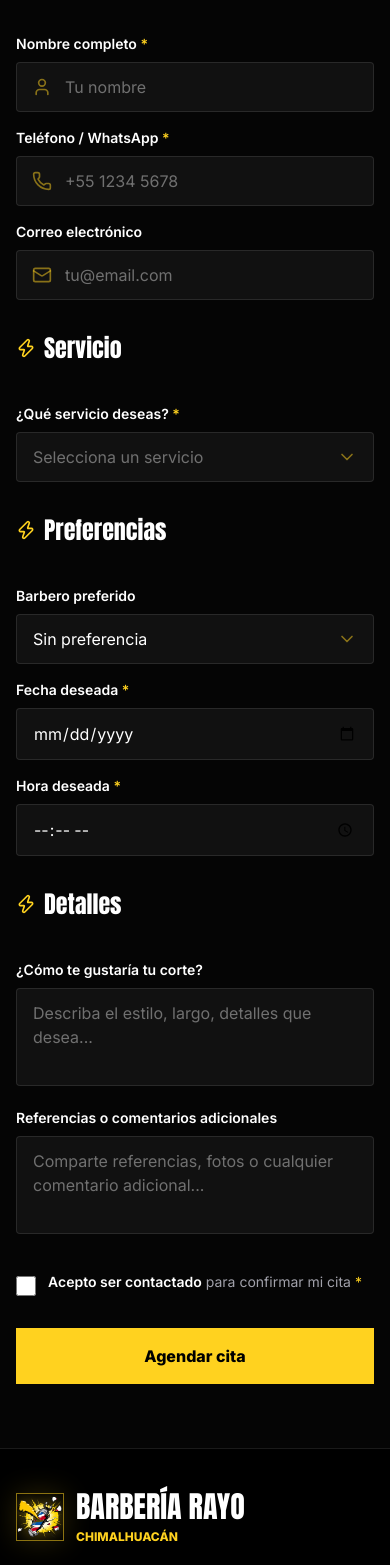
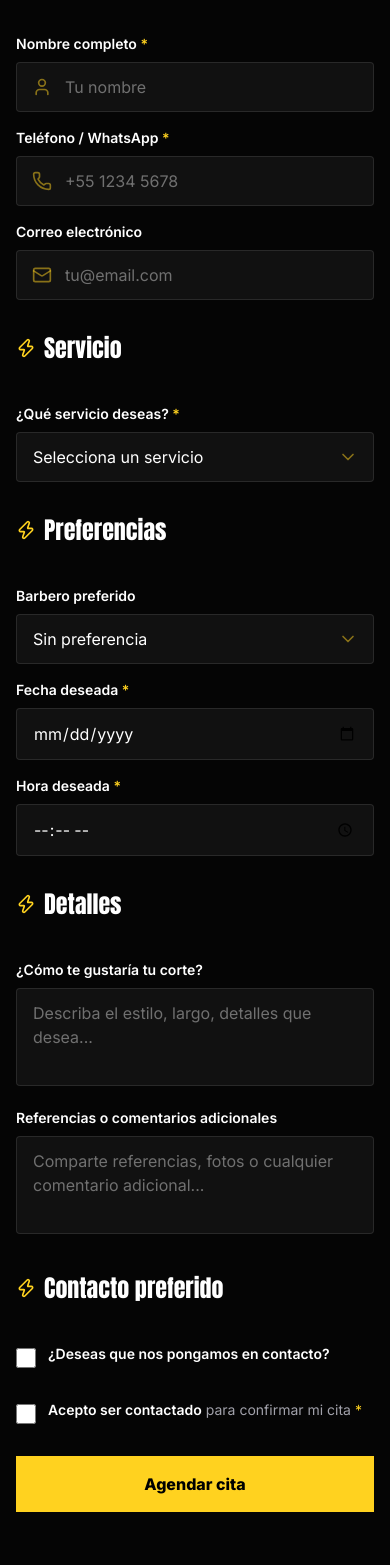
Before and after one commit to NhackerN/Barberia-Rayo, a React (Vite) app: page /agendar in a window 390 px wide. Shown: the part 427-1992 px from the top of the page. Built offline with nearby package versions, Linux system fonts and the light colour scheme.

Commit message:
Fix: Simplify SelectInput for mobile compatibility and add contact preference fields

```diff
--- a/src/components/BookingForm.tsx
+++ b/src/components/BookingForm.tsx
@@ -13,6 +13,8 @@ interface FormData {
   description: string
   comments: string
   acceptTerms: boolean
+  wantContact: boolean
+  contactMethod: 'whatsapp' | 'email' | 'both' | ''
 }
 
 interface FormErrors {
@@ -52,6 +54,8 @@ export default function BookingForm({ onSubmit }: BookingFormProps) {
     description: '',
     comments: '',
     acceptTerms: false,
+    wantContact: false,
+    contactMethod: '',
   })
 
   const [errors, setErrors] = useState<FormErrors>({})
@@ -88,6 +92,10 @@ export default function BookingForm({ onSubmit }: BookingFormProps) {
 
     if (!formData.acceptTerms) {
       newErrors.acceptTerms = 'Debes aceptar ser contactado'
+    }
+
+    if (formData.wantContact && !formData.contactMethod) {
+      newErrors.contactMethod = 'Selecciona un método de contacto'
     }
 
     setErrors(newErrors)
@@ -374,6 +382,80 @@ export default function BookingForm({ onSubmit }: BookingFormProps) {
           </div>
         </fieldset>
 
+        {/* Contacto Preferido */}
+        <fieldset className="space-y-4">
+          <legend className="flex items-center gap-2 mb-6">
+            <Zap className="h-5 w-5 text-rayo-yellow" />
+            <span className="font-display text-2xl text-white">
+              Contacto preferido
+            </span>
+          </legend>
+
+          <div className="flex items-start gap-3">
+            <input
+              type="checkbox"
+              id="wantContact"
+              name="wantContact"
+              checked={formData.wantContact}
+              onChange={handleChange}
+              className="w-5 h-5 mt-1 accent-rayo-yellow cursor-pointer border border-white/20 rounded"
+            />
+            <label htmlFor="wantContact" className="text-sm text-white">
+              <span className="font-semibold">¿Deseas que nos pongamos en contacto?</span>
+            </label>
+          </div>
+
+          {formData.wantContact && (
+            <div className="space-y-4 pl-8 border-l-2 border-rayo-yellow/30">
+              <p className="text-sm text-rayo-muted">
+                Selecciona cómo prefieres que te contactemos <span className="text-rayo-yellow">*</span>
+              </p>
+
+              <div className="space-y-2">
+                <label className="flex items-center gap-3 p-3 border border-white/10 rounded hover:border-rayo-yellow/50 transition-colors cursor-pointer">
+                  <input
+                    type="radio"
+                    name="contactMethod"
+                    value="whatsapp"
+                    checked={formData.contactMethod === 'whatsapp'}
+                    onChange={handleChange}
+                    className="w-4 h-4 accent-rayo-yellow cursor-pointer"
+                  />
+                  <span className="text-sm text-white font-semibold">WhatsApp</span>
+                </label>
+
+                <label className="flex items-center gap-3 p-3 border border-white/10 rounded hover:border-rayo-yellow/50 transition-colors cursor-pointer">
+                  <input
+                    type="radio"
+                    name="contactMethod"
+                    value="email"
+                    checked={formData.contactMethod === 'email'}
+                    onChange={handleChange}
+                    className="w-4 h-4 accent-rayo-yellow cursor-pointer"
+                  />
+                  <span className="text-sm text-white font-semibold">Correo electrónico</span>
+                </label>
+
+                <label className="flex items-center gap-3 p-3 border border-white/10 rounded hover:border-rayo-yellow/50 transition-colors cursor-pointer">
+                  <input
+                    type="radio"
+                    name="contactMethod"
+                    value="both"
+                    checked={formData.contactMethod === 'both'}
+                    onChange={handleChange}
+                    className="w-4 h-4 accent-rayo-yellow cursor-pointer"
+                  />
+                  <span className="text-sm text-white font-semibold">Ambos</span>
+                </label>
+              </div>
+
+              {errors.contactMethod && (
+                <p className="text-sm text-red-500">{errors.contactMethod}</p>
+              )}
+            </div>
+          )}
+        </fieldset>
+
         {/* Confirmación */}
         <fieldset className="space-y-4">
           <div className="flex items-start gap-3">
--- a/src/components/SelectInput.tsx
+++ b/src/components/SelectInput.tsx
@@ -1,4 +1,3 @@
-import { useState, useRef, useEffect } from 'react'
 import { ChevronDown } from 'lucide-react'
 
 interface SelectInputProps {
@@ -22,44 +21,15 @@ export default function SelectInput({
   hasError = false,
   firstOptionEmpty = true,
 }: SelectInputProps) {
-  const [isOpen, setIsOpen] = useState(false)
-  const selectRef = useRef<HTMLSelectElement>(null)
-  const containerRef = useRef<HTMLDivElement>(null)
-
-  useEffect(() => {
-    const handleClickOutside = (event: Event) => {
-      if (containerRef.current && !containerRef.current.contains(event.target as Node)) {
-        setIsOpen(false)
-      }
-    }
-
-    if (isOpen) {
-      document.addEventListener('mousedown', handleClickOutside)
-      document.addEventListener('touchstart', handleClickOutside)
-    }
-
-    return () => {
-      document.removeEventListener('mousedown', handleClickOutside)
-      document.removeEventListener('touchstart', handleClickOutside)
-    }
-  }, [isOpen])
-
-  const handleChange = (e: React.ChangeEvent<HTMLSelectElement>) => {
-    onChange(e)
-    setIsOpen(false)
-  }
-
   return (
-    <div ref={containerRef} className="relative">
+    <div className="relative">
       <select
-        ref={selectRef}
         id={id}
         name={name}
         value={value}
-        onChange={handleChange}
-        onFocus={() => setIsOpen(true)}
-        className={`w-full px-4 py-3 bg-rayo-panel border rounded text-white cursor-pointer appearance-none opacity-0 absolute inset-0 ${
-          hasError ? 'border-red-500/50' : 'border-white/10'
+        onChange={onChange}
+        className={`w-full px-4 py-3 pr-12 bg-rayo-panel border rounded text-white cursor-pointer transition-colors focus:outline-none focus:ring-2 focus:ring-rayo-yellow appearance-none ${
+          hasError ? 'border-red-500/50 focus:ring-red-500' : 'border-white/10 hover:border-white/20'
         }`}
       >
         {firstOptionEmpty && <option value="">{placeholder}</option>}
@@ -70,16 +40,7 @@ export default function SelectInput({
         ))}
       </select>
 
-      <div
-        className={`w-full px-4 py-3 bg-rayo-panel border rounded transition-colors flex items-center justify-between pointer-events-none ${
-          hasError ? 'border-red-500/50' : 'border-white/10'
-        }`}
-      >
-        <span className={value ? 'text-white' : 'text-white/40'}>
-          {value || placeholder}
-        </span>
-        <ChevronDown className={`h-5 w-5 text-rayo-yellow/50 transition-transform ${isOpen ? 'rotate-180' : ''}`} />
-      </div>
+      <ChevronDown className="absolute right-4 top-1/2 -translate-y-1/2 h-5 w-5 text-rayo-yellow/50 pointer-events-none" />
     </div>
   )
 }
```
